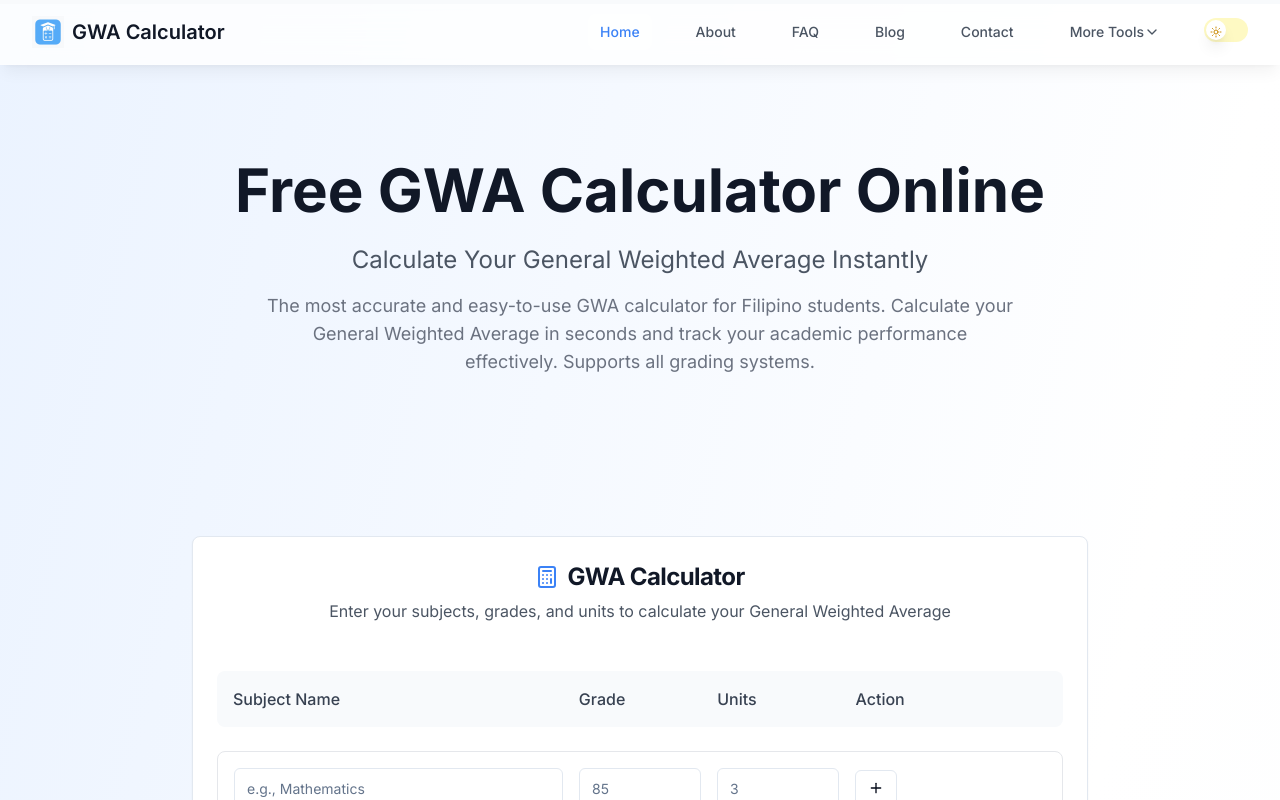
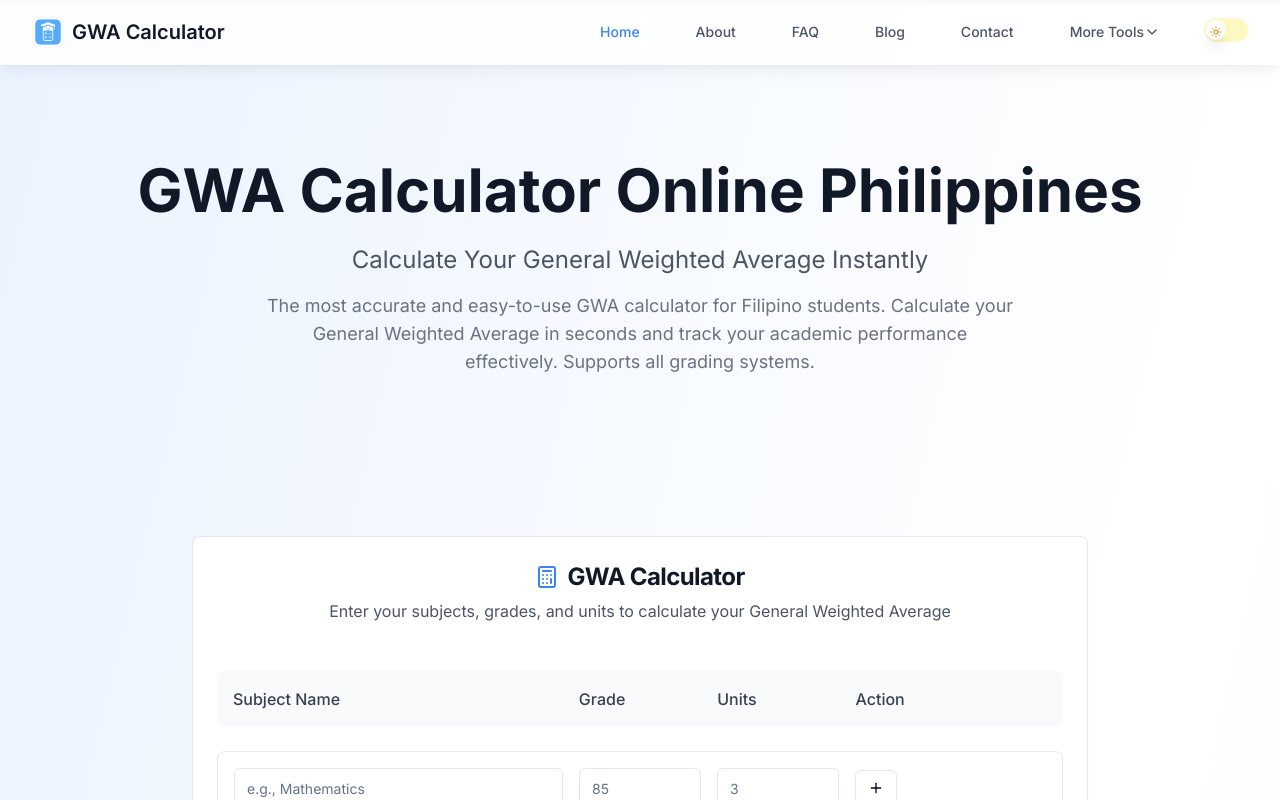
Before and after one commit to AnmolSharma-user/myGwaCalculator, a React (Vite) app: page / in a window 1280 px wide. Shown: the top 800 px of the page. Built offline with nearby package versions, Linux system fonts and the light colour scheme.

Commit message:
Update Index.tsx

```diff
--- a/src/pages/Index.tsx
+++ b/src/pages/Index.tsx
@@ -49,7 +49,7 @@ const Index = () => {
 
   return <>
       <Helmet>
-        <title>Free GWA Calculator - Calculate General Weighted Average Online | 2024</title>
+        <title>GWA Calculator - Calculate General Weighted Average Online | philippines</title>
         <meta name="description" content="Calculate your General Weighted Average (GWA) for free with our accurate online tool. Perfect for Filipino students, supports all grading systems. Get instant results!" />
         <meta name="keywords" content="GWA calculator, General Weighted Average calculator, grade calculator Philippines, academic performance tracker, student GPA calculator, free online calculator, main GWA tool" />
         <link rel="canonical" href="https://mygwacalculator.com/" />
@@ -110,7 +110,7 @@ const Index = () => {
         <section className="pt-32 pb-8 px-4 sm:pt-36 sm:pb-12 md:pt-40 md:pb-16">
           <div className="max-w-7xl mx-auto text-center">
             <h1 className="text-3xl sm:text-4xl md:text-5xl lg:text-6xl font-bold text-gray-900 dark:text-white mb-4 sm:mb-6">
-              Free GWA Calculator Online
+              GWA Calculator Online Philippines
             </h1>
             <h2 className="text-lg sm:text-xl md:text-2xl text-gray-600 dark:text-gray-300 mb-3 sm:mb-4">
               Calculate Your General Weighted Average Instantly
```
